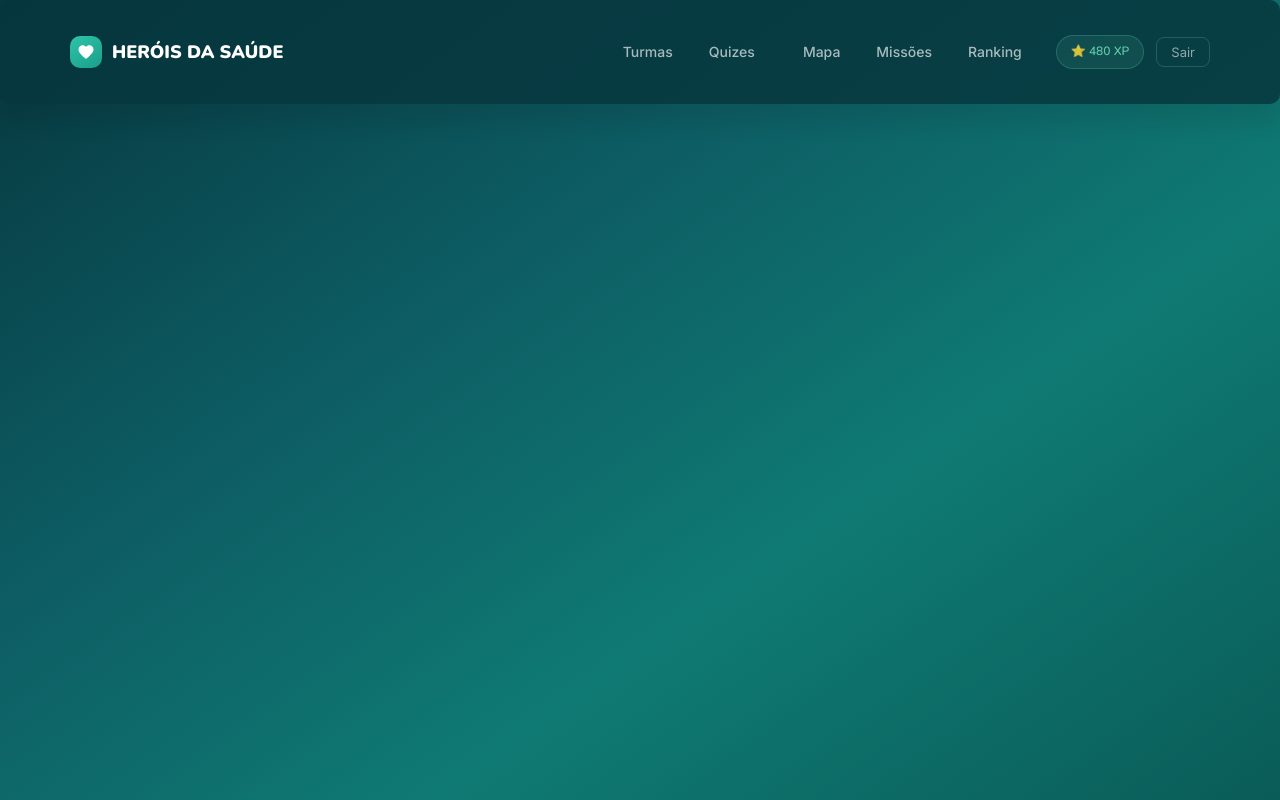
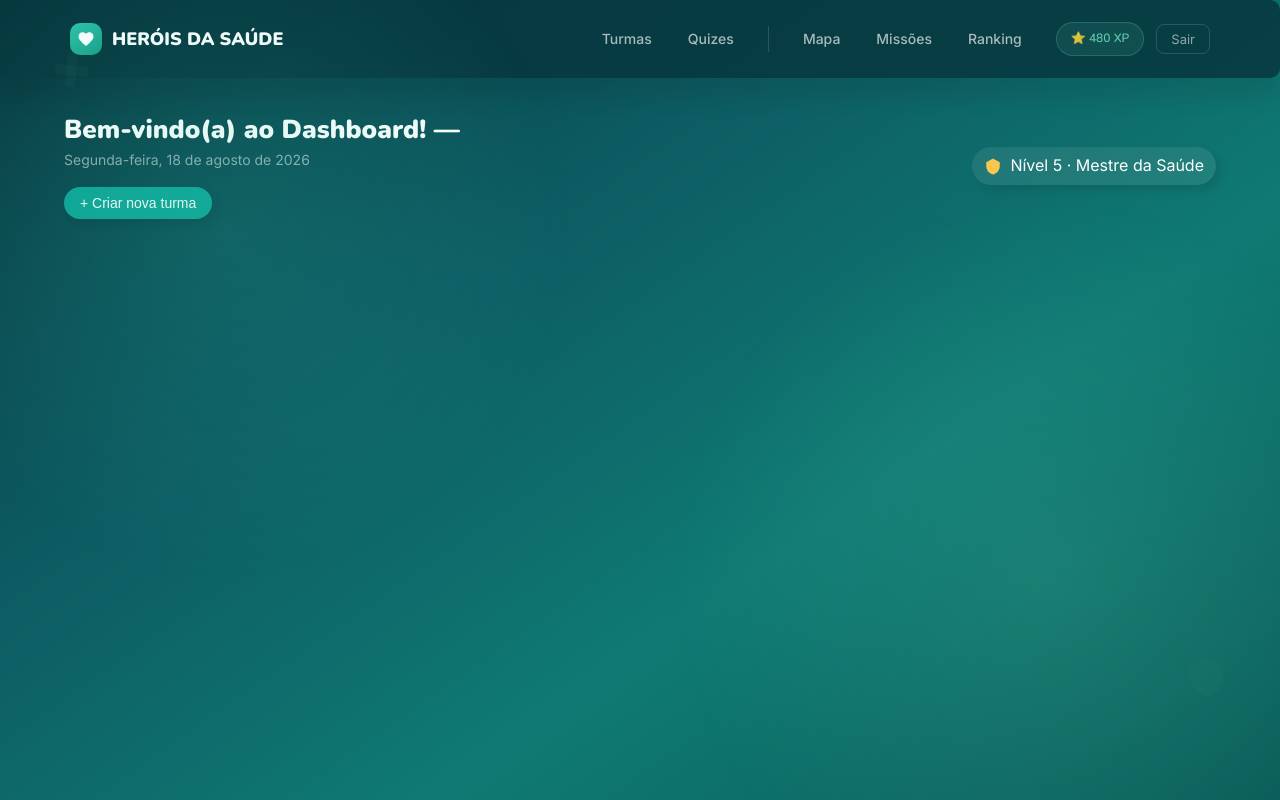
Before and after one commit to Thz002/heroes-of-health, a website: page src/pages/dashboard.html in a window 1280 px wide. Drawn offline with nearby package versions, Linux system fonts and the light colour scheme.

Commit message:
Dashboard avanço

```diff
--- a/src/css/style.css
+++ b/src/css/style.css
@@ -711,3 +711,6 @@ img { max-width: 100%; display: block; }
   .logo__title { font-size: 22px; }
   .btn--primary { padding: 13px 20px; font-size: 14px; }
 }
+
+
+/* ── Custom Styles for Dashboard Page ─────── */
--- a/src/pages/dashboard.html
+++ b/src/pages/dashboard.html
@@ -5,11 +5,87 @@
     <meta name="viewport" content="width=device-width, initial-scale=1.0">
     <title>Dashboard - Hérios da Saúde</title>
     <link rel="stylesheet" href="../css/style.css">
+    <script src="js/dashboard.js" defer></script>
     <style>
-        @import url('https://fonts.googleapis.com/css2?family=Roboto:ital,wght@0,100..900;1,100..900&display=swap');
+
+      /* Estrutura Geral */
+        html, body {min-height: 100%;}
+
+        .page-wrap{
+          display: flex;
+          flex-direction: column;
+          min-height: 100vh;
+        }
+        .main-content{
+          flex: 1;
+          padding: 36px 24px 60px;
+          max-width: 1200px;
+          margin: 0 auto;
+          width: 100%;
+        }
+        .dashboard-grid {
+          display: grid;
+          grid-template-columns: 1fr 1fr 1fr;
+          grid-template-rows: auto;
+          gap: 20px;
+        }
+
+        .col-full  { grid-column: 1 / -1; }
+        .col-2     { grid-column: span 2; }
+        .col-1     { grid-column: span 1; }
+
+      /* Barra de Boas-vindas */
+        .welcome-bar{
+            display: flex;
+            justify-content: space-between;
+            align-items: center;
+            margin-bottom: 24px;
+            gap: 16px
+        }
+        .welcome-text h2{
+          font-family: var(--font-display);
+          font-size: 26px;
+          font-weight: 900;
+          color: #fff;
+          margin: 0;
+         line-height: 1.2;
+        }
+        .welcome-badge{
+          display: flex;
+          align-items: center;
+          gap: 8px;
+          background-color: rgba(255, 255, 255, 0.08);
+          padding: 6px 12px;
+          border-radius: 20px;
+          box-shadow: 5px 5px 10px rgba(0, 0, 0, 0.1);
+        }
+        #welcome-message{
+          font-size: 14px;
+          color: rgba(255, 255, 255, 0.55);
+          margin: 4px 0 0;
+        }
+        #btn-nova-turma{
+          padding: 8px 16px;
+          border-radius: 20px;
+          background-color: #0ea596;
+          color: #fff;
+          font-size: 14px;
+          border: none;
+          cursor: pointer;
+          box-shadow: 5px 5px 10px rgba(0, 0, 0, 0.1);
+          transition: transform 0.3s ease, box-shadow 0.2s ease;
+           margin-top: 15px;
+        }
+        #btn-nova-turma:hover{
+          background-color: #159D8A;
+          transform: translateY(-2px);
+          box-shadow: 5px 10px 15px rgba(0, 0, 0, 0.2);
+        }
+
+        /* Barra de Navegação */
         .topLine{
             background-color: rgba(7, 55, 62, 0.85);;
-            padding: 20px;
+            padding: 7px;
             border-radius:10px;
             position: static;
             top: 0;
@@ -65,14 +141,41 @@
             background-color: #159D8A;
 
         }
+      .btn-logout {
+       background: none;
+        border: 1px solid rgba(255,255,255,0.14);
+        border-radius: 8px;
+        padding: 6px 14px;
+        color: rgba(255,255,255,0.55);
+        font-size: 13px;
+        font-family: var(--font-body);
+        cursor: pointer;
+        transition: all .2s;
+      }
+
+    .btn-logout:hover {
+      color: #fff;
+      border-color: rgba(255,255,255,0.3);
+    }
 
     </style>
 </head>
 <body>
+  <div class="blob blob-1"></div>
+  <div class="blob blob-2"></div>
+
+  <div style="position:fixed;top:8%;left:4%;pointer-events:none;z-index:0;color:rgba(107,223,184,0.12);animation:float 7s ease-in-out infinite;">
+    <svg width="40" height="40" viewBox="0 0 24 24" fill="currentColor"><rect x="9" y="2" width="6" height="20" rx="2"/><rect x="2" y="9" width="20" height="6" rx="2"/></svg>
+  </div>
+  <div style="position:fixed;top:80%;right:4%;pointer-events:none;z-index:0;color:rgba(107,223,184,0.1);animation:float2 9s ease-in-out infinite 2s;">
+    <svg width="44" height="44" viewBox="0 0 24 24" fill="currentColor"><path d="M12 2L3 7v5c0 5.25 3.75 10.17 9 11.33C17.25 22.17 21 17.25 21 12V7l-9-5z"/></svg>
+  </div>
+
   <div class="page-wrap">
 
 
-
+<!-- ── Basicamente nav quer dizer navegação, então acho uma boa delimitar meu escopo
+de navegação aqui e deparar tudo entre Barra e conteudo── -->
     <nav class="nav_bar">
     <div class="topLine">
        <div class="navbar__inner">
@@ -91,7 +194,7 @@
             <li><a href="mapa.html"> Quizes</a></li>
           </ul>
 
-          <ul class="navbar__links">
+          <ul class="navbar__links" style="border-left:1px solid rgba(255,255,255,0.14);padding-left:20px;">
             <li><a href="mapa.html"> Mapa</a></li>
             <li><a href="missao.html"> Missões</a></li>
             <li><a href="#"> Ranking</a></li>
@@ -99,37 +202,36 @@
 
           <div style="display:flex;align-items:center;gap:12px;">
             <div class="xp-badge" id="nav-xp"> ⭐ 480 XP </div>
-            <button
-              id="logout-btn"
-              style="background:none;border:1px solid rgba(255,255,255,0.14);border-radius:8px;
-                     padding:6px 14px;color:rgba(255,255,255,0.55);font-size:13px;cursor:pointer;
-                     font-family:var(--font-body);transition:all .2s;"
-              onmouseover="this.style.color='#fff';this.style.borderColor='rgba(255,255,255,0.3)'"
-              onmouseout="this.style.color='rgba(255,255,255,0.55)';this.style.borderColor='rgba(255,255,255,0.14)'"
-            >Sair</button>
+            <button id="logout-btn" class="btn-logout">Sair</button>
           </div>
         </div>
       </div>
       </div>
   </nav>
 
-   <div class="main-content"></div>
+  <main class="main-content">
 
+    <div class="welcome-bar">
+    <div class="welcome-text">
+        <h2>Bem-vindo(a) ao Dashboard!  <span id="user-name">—</span></h2>
+        <p style id="welcome-message">Segunda-feira, 18 de agosto de 2026</p>
+        <button id="btn-nova-turma">+ Criar nova turma</button>
+  </div>
+  <div class="welcome-badge">
+          <svg width="18" height="18" viewBox="0 0 24 24" fill="#f9c74f">
+            <path d="M12 2L3 7v5c0 5.25 3.75 10.17 9 11.33C17.25 22.17 21 17.25 21 12V7l-9-5z"/>
+          </svg>
+          <span>Nível <span id="user-level">5</span> · Mestre da Saúde</span>
+        </div>
+      </div>
 
-
-
-
-
-
-
-
-
-
-
-
+  <div class="dashboard-grid">
 
 
 
        </div>
+   </main>
+  </div>
+
 </body>
 </html>
```
Also changed, not shown: src/js/dashboard.js (added, +16 -0 lines), src/pages/painel.html (line endings or trailing spaces). Lines whose indentation alone changed are shown as unchanged.
